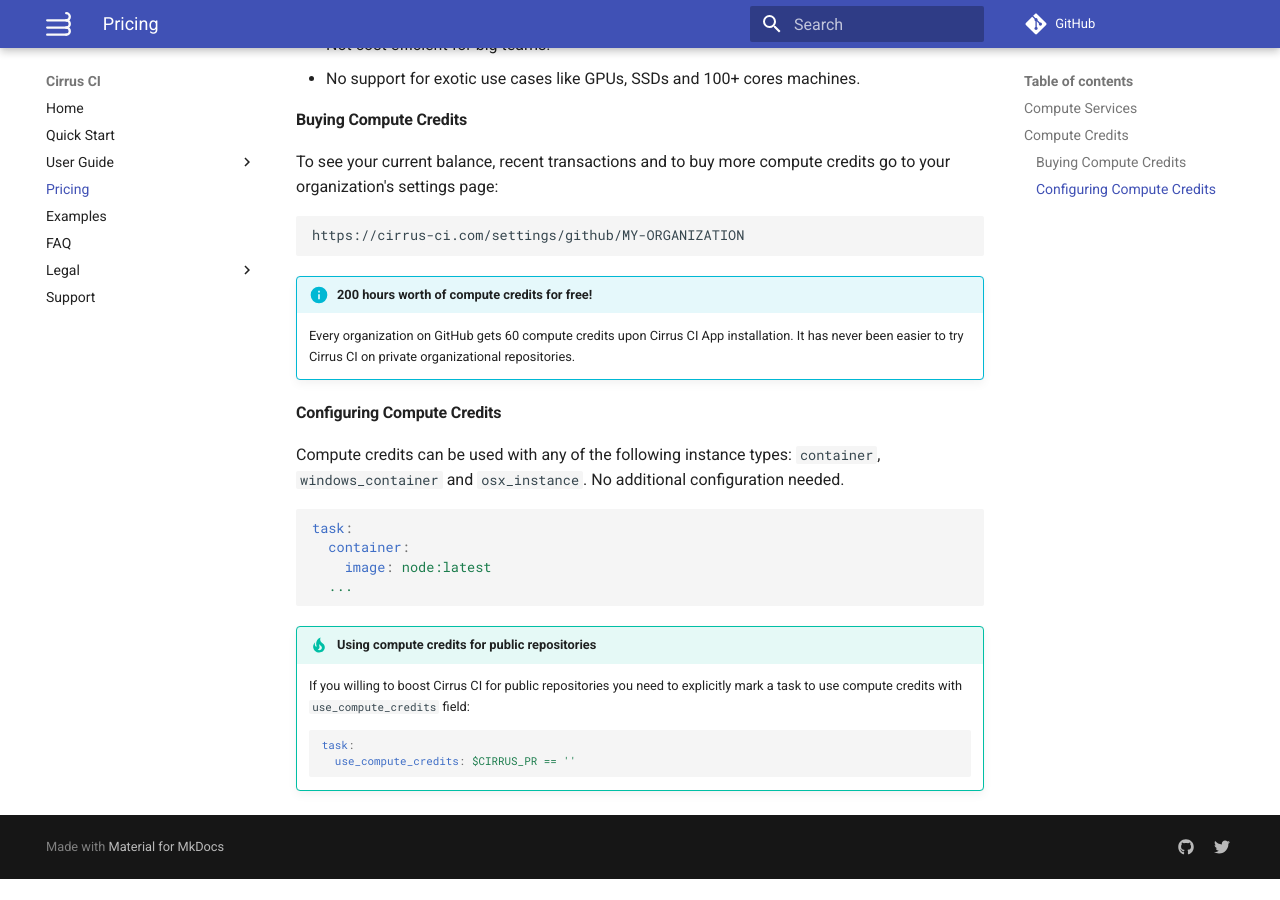
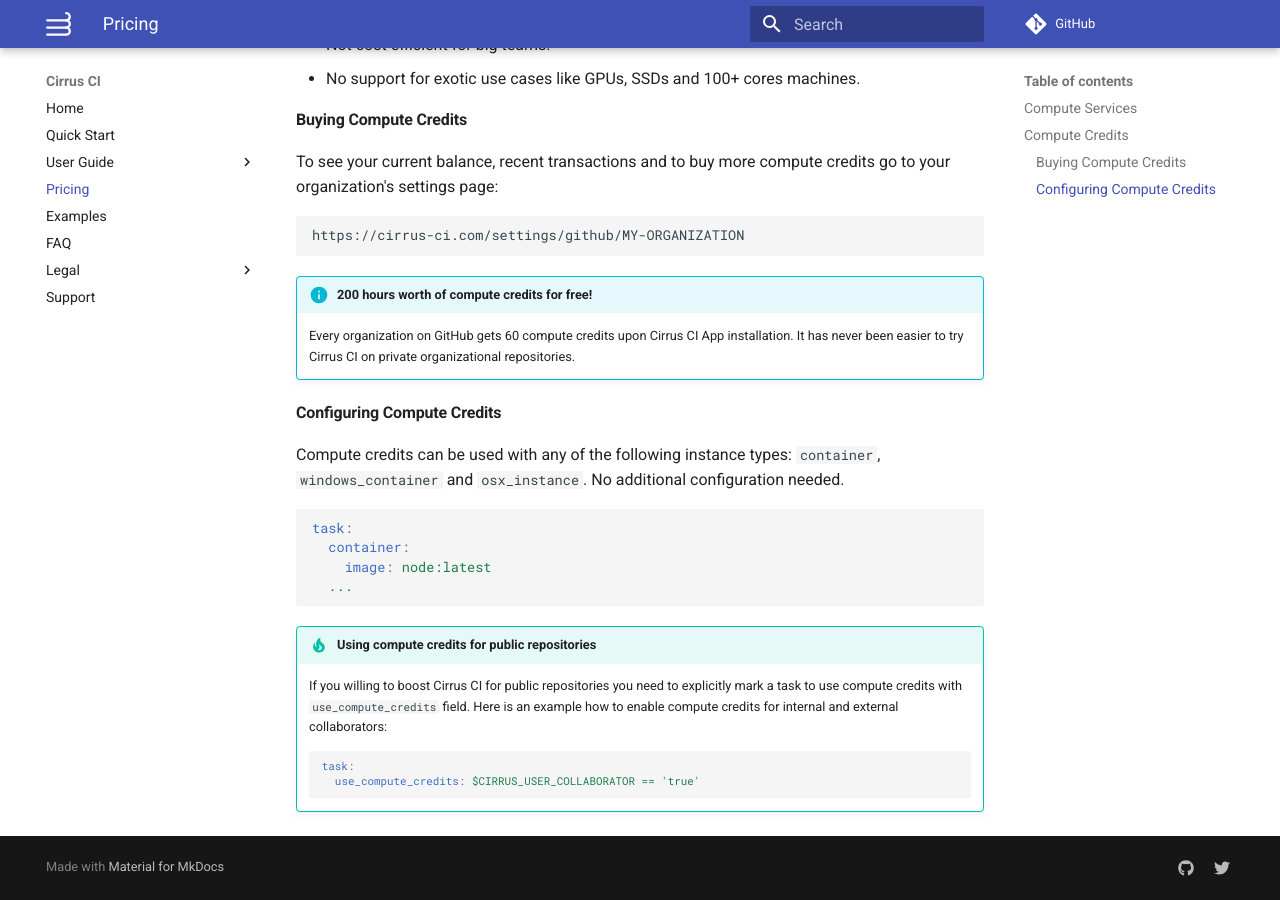
Before and after one commit to cirruslabs/cirrus-ci-docs, an MkDocs documentation site: the page built from docs/pricing.md, in a window 1280 px wide and 900 px high, scrolled down 2166 px. Built offline with MkDocs 1.6.1 and Material for MkDocs 9.7.7, drawn with Linux system fonts in a browser that asks for light colours; comment, search, counter and statistics services are not loaded; before the commit the page ends 3045 px from its top, so only the background shows below that.

Commit message:
Use CIRRUS_USER_COLLABORATOR

````diff
--- a/docs/pricing.md
+++ b/docs/pricing.md
@@ -98,9 +98,9 @@ task:
 
 !!! tip "Using compute credits for public repositories"
     If you willing to boost Cirrus CI for public repositories you need to explicitly mark a task to use compute credits
-    with `use_compute_credits` field:
+    with `use_compute_credits` field. Here is an example how to enable compute credits for internal and external collaborators:
 
     ```yaml
     task:
-      use_compute_credits: $CIRRUS_PR == ''
+      use_compute_credits: $CIRRUS_USER_COLLABORATOR == 'true'
     ```
````
Also changed, not shown: docs/guide/writing-tasks.md (+1 -0 lines).
